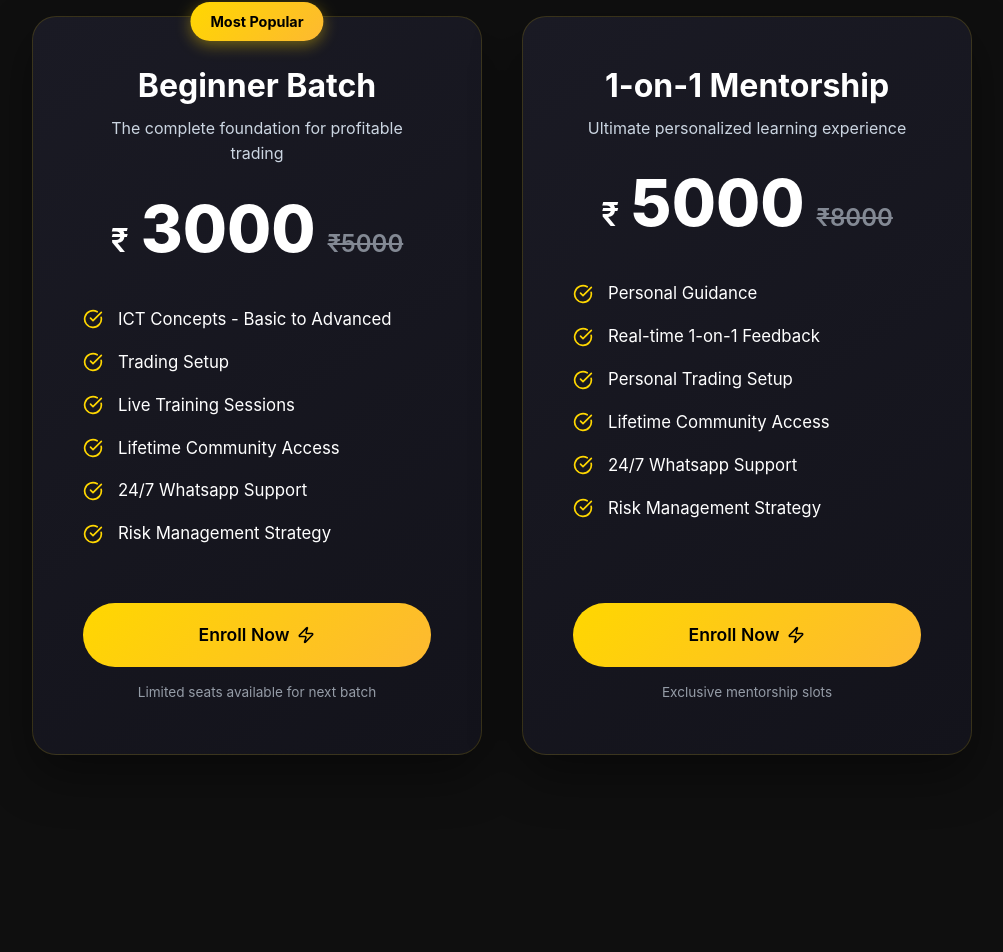
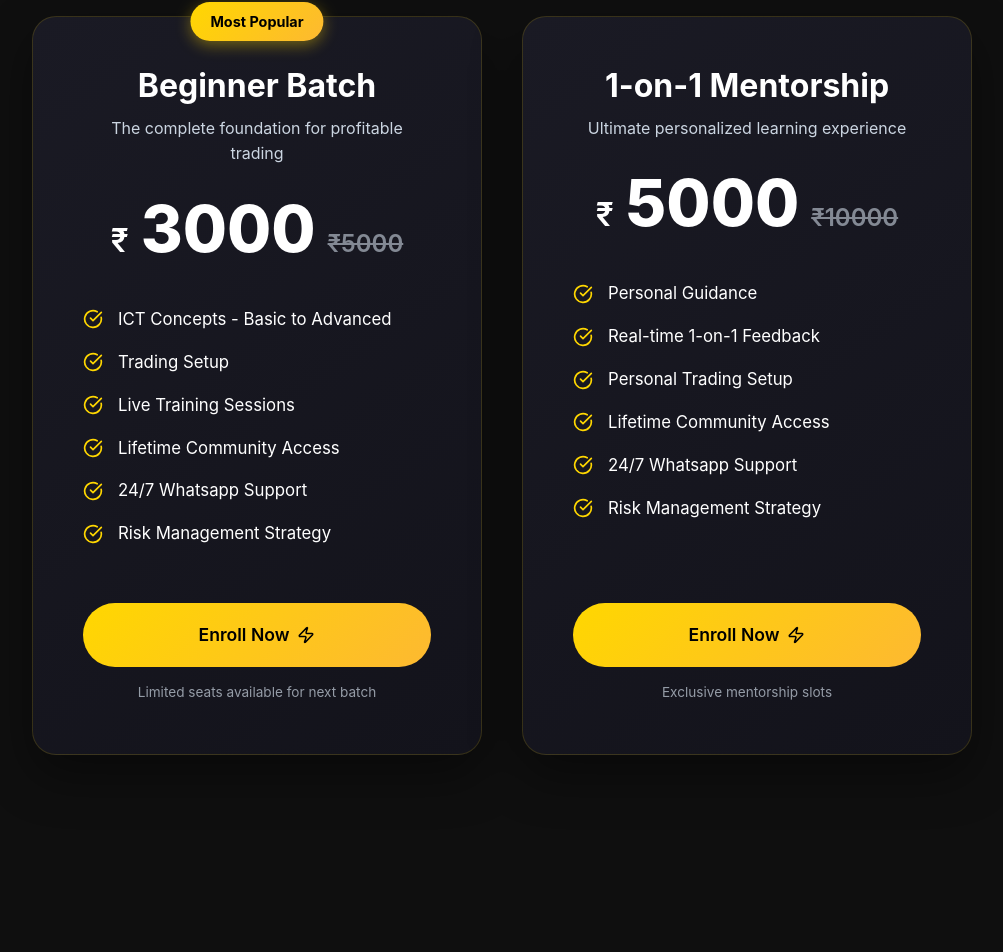
Before and after one commit to gokulvenu1008/Trade-Wanderer, a React (Vite) app: page / in a window 1280 px wide. Shown: the part 1974-2926 px from the top of the page, without its empty margins (138-1141 px from the left). Built offline with nearby package versions, Linux system fonts and the light colour scheme.

Commit message:
feat: add Course component with pricing cards for beginner batch and 1-on-1 mentorship.

```diff
--- a/src/components/Course.jsx
+++ b/src/components/Course.jsx
@@ -62,7 +62,7 @@ const Course = () => {
             <div className="price-box">
               <span className="currency">₹</span>
               <span className="amount">5000</span>
-              <span className="original-price">₹8000</span>
+              <span className="original-price">₹10000</span>
             </div>
 
             <ul className="course-features">
```
